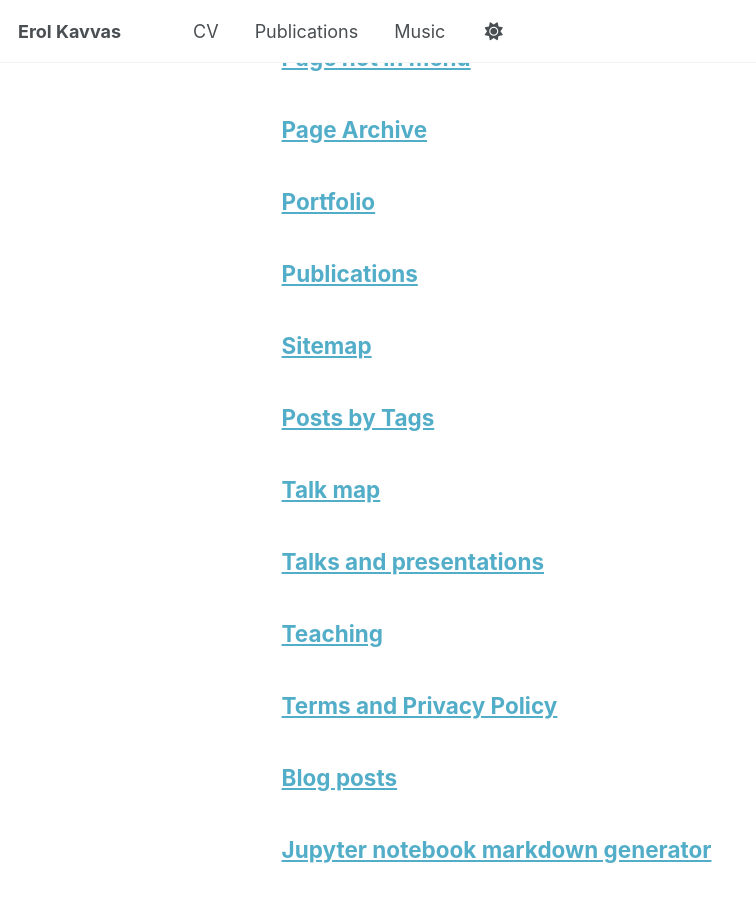
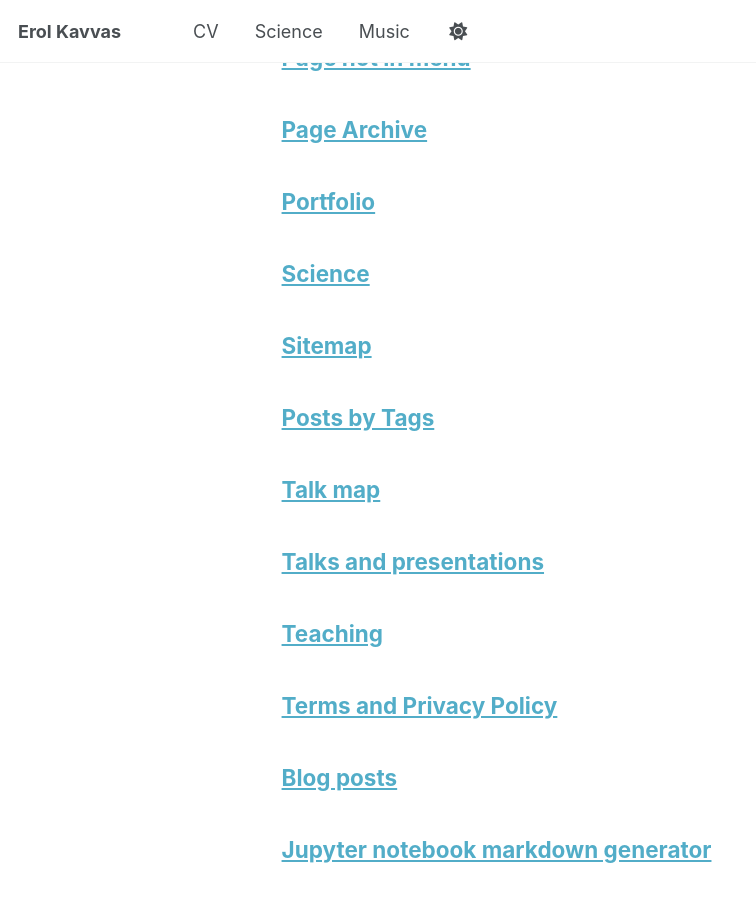
Before and after one commit to erolkavvas/erolkavvas.github.io, a Jekyll site: the page built from _pages/page-archive.html, in a window 1280 px wide and 900 px high, scrolled down 776 px. Shown: the whole window, without its empty margins (0-756 px from the left). Built offline with Jekyll 4.4.1, drawn with Linux system fonts in a browser that asks for light colours.

Commit message:
make science page instead

```diff
--- a/_data/navigation.yml
+++ b/_data/navigation.yml
@@ -21,8 +21,11 @@ main:
   - title: "CV"
     url: /cv/
 
-  - title: "Publications"
-    url: /publications/
+  # - title: "Publications"
+  #   url: /publications/
+
+  - title: "Science"
+    url: "/science/"
 
   # - title: "Talks"
   #   url: /talks/
```
Also changed, not shown: _pages/publications.md (+7 -2 lines).
